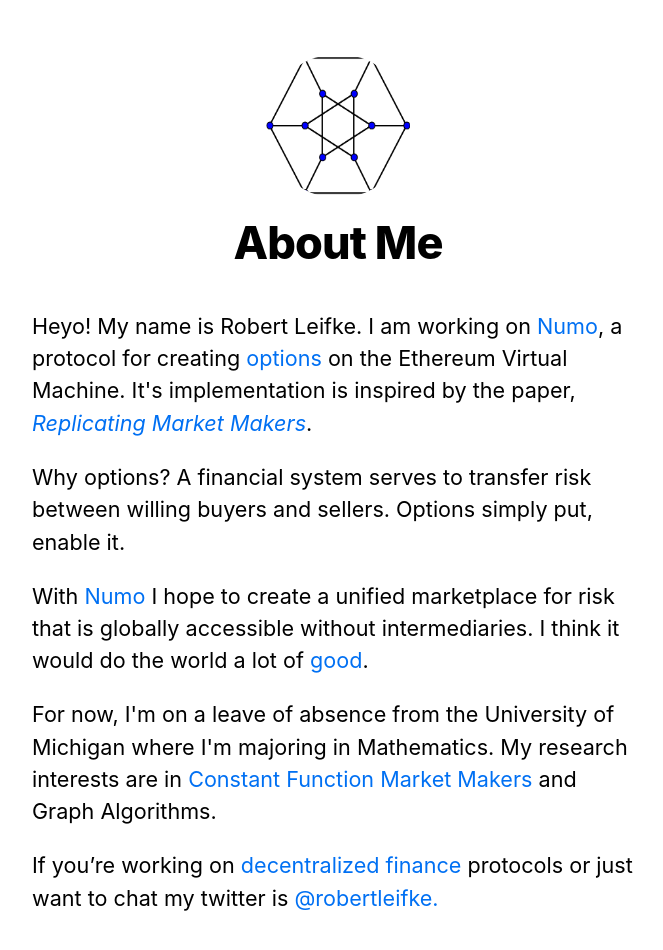
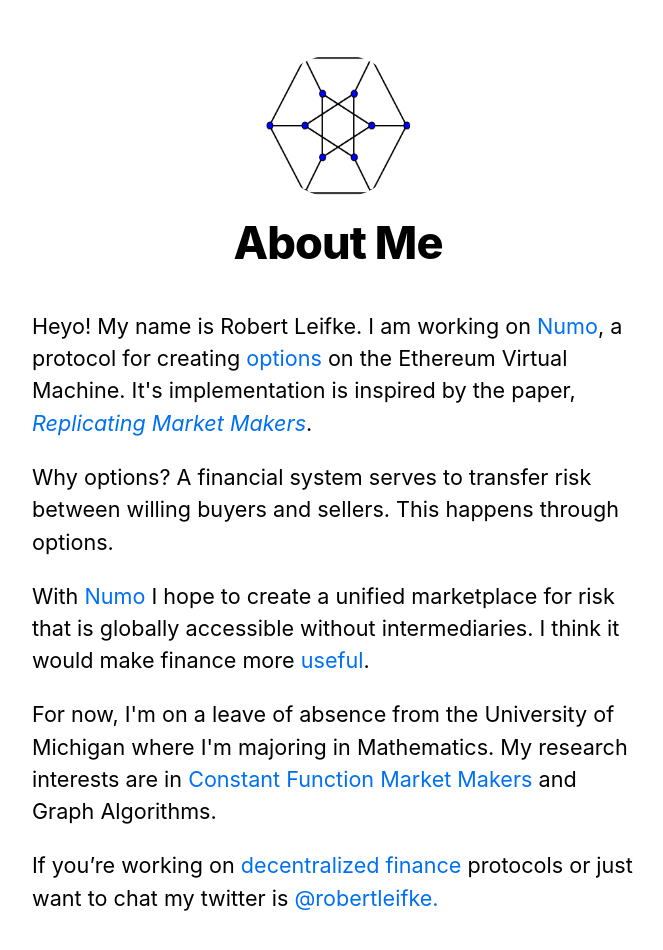
Before and after one commit to robertleifke/robertleifke.com, a Next.js app: page / in a window 1280 px wide. Shown: the top 950 px of the page, without its empty margins (302-965 px from the left). Built offline with nearby package versions, Linux system fonts and the light colour scheme.

Commit message:
chore: fixed thumbnail

```diff
--- a/components/layout.js
+++ b/components/layout.js
@@ -18,9 +18,7 @@
         />
         <meta
           property="og:image"
-          content={`https://og-image.vercel.app/${encodeURI(
-            siteTitle,
-          )}.png?theme=light&md=0&fontSize=75px&images=https%3A%2F%2Fassets.vercel.com%2Fimage%2Fupload%2Ffront%2Fassets%2Fdesign%2Fnextjs-black-logo.svg`}
+          content={`https://rleifke-github-io.vercel.app/images/profile4.jpg`}
         />
         <meta name="og:title" content={siteTitle} />
         <meta name="twitter:card" content="summary_large_image" />
--- a/pages/index.js
+++ b/pages/index.js
@@ -12,9 +12,9 @@
         <p>Heyo! My name is Robert Leifke. I am working on {' '}
         <a href="https://numo.trade/">Numo</a>, a protocol for creating <a href="https://en.wikipedia.org/wiki/Option_(finance)">options</a> on the Ethereum Virtual Machine. It's implementation is inspired by the paper, <a href="https://arxiv.org/abs/2103.14769"><em>Replicating Market Makers</em></a>.</p>
         <p>
-          Why options? A financial system serves to transfer risk between willing buyers and sellers. Options simply put, enable it.</p>
+          Why options? A financial system serves to transfer risk between willing buyers and sellers. This happens through options.</p>
         <p>
-          With <a href="https://numo.trade/">Numo</a> I hope to create a unified marketplace for risk that is globally accessible without intermediaries. I think it would do the world a lot of <a href="https://youtu.be/FGkP63hJivQ?si=VuAaAHECTZj2jik4">good</a>.</p>
+          With <a href="https://numo.trade/">Numo</a> I hope to create a unified marketplace for risk that is globally accessible without intermediaries. I think it would make finance more <a href="https://youtu.be/FGkP63hJivQ?si=VuAaAHECTZj2jik4">useful</a>.</p>
         <p>
           For now, I'm on a leave of absence from the University of Michigan where I'm majoring in Mathematics. My
           research interests are in <a href="https://arxiv.org/pdf/2308.08066.pdf">Constant Function Market Makers</a> and
```
